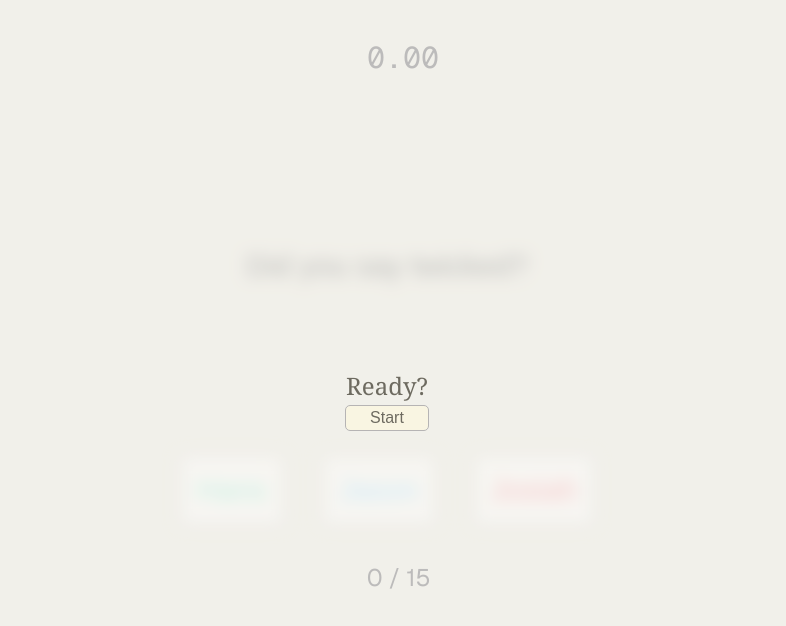
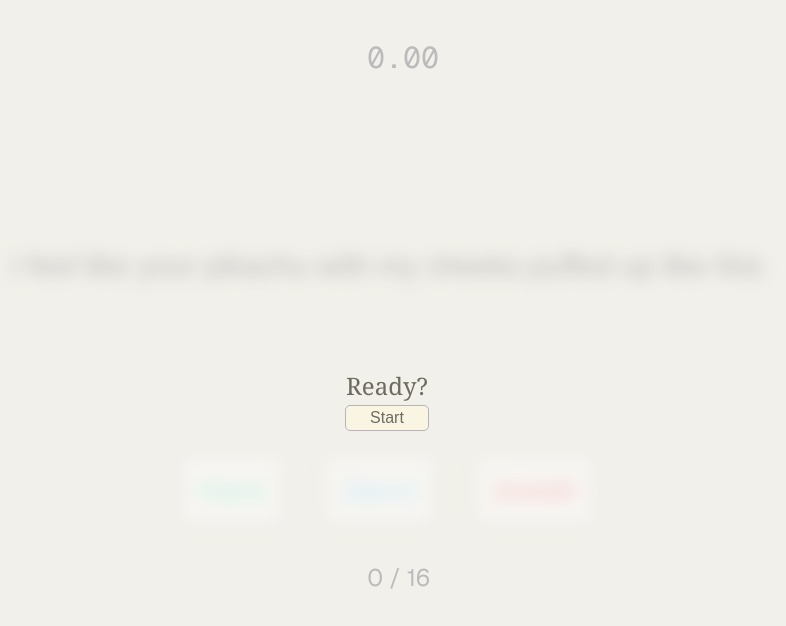
Before and after one commit to ROTBOW/quote_game, a Next.js app: page /game/1 in a window 1280 px wide. Shown: the top 626 px of the page, without its empty margins (253-1039 px from the left). Built offline with nearby package versions, Linux system fonts and the light colour scheme; no server answers.

Commit message:
made counts refer to the data instead of hard-coded and added one quote for josiah

```diff
--- a/app/game/[name]/page.jsx
+++ b/app/game/[name]/page.jsx
@@ -84,7 +84,7 @@ const Game = () => {
             setTimeout(() => (setShowWrong(false)), 500)
         }
 
-        if (idx + 1 >= 15) {
+        if (idx + 1 >= QUOTES.length) {
             addScore({
                 score: newScore,
                 name: params.name.trim().replace('%20', ' '),
@@ -121,7 +121,7 @@ const Game = () => {
 
             <div className='flex items-center'>
                 <div className={`${showWrong ? "animate-bounce" : "opacity-0"} text-red-500 text-2xl sm:text-3xl transition-all`}>wrong</div>
-                <div className='font-sans text-2xl mx-10'>{score} / 15</div>
+                <div className='font-sans text-2xl mx-10'>{score} / {QUOTES.length}</div>
                 <div className={`${showRight ? "animate-bounce" : "opacity-0"} text-green-500 text-2xl sm:text-3xl transition-all`}>right</div>
             </div>
         </main>
--- a/app/page.jsx
+++ b/app/page.jsx
@@ -7,6 +7,7 @@ import getAllScores from "@/firebase/getScoreboard";
 import { useEffect, useState } from "react";
 import { useRouter } from "next/navigation";
 import sortScores from "@/utils/sortScores";
+import { QUOTES } from "@/data/quotes";
 
 
 const Scoreboard = ({scores}) => {
@@ -29,7 +30,7 @@ const Scoreboard = ({scores}) => {
             <div className="flex items-center justify-between">
               <div>
                 <h2>{score.name}</h2>
-                <h3>Score: {score.score}/15</h3>
+                <h3>Score: {score.score}/{QUOTES.length}</h3>
                 <h3>Time: {calculateTotalTime(score)}</h3>
               </div>
               <span className="text-sm text-gray-500 font-medium">
--- a/data/quotes.js
+++ b/data/quotes.js
@@ -60,5 +60,9 @@ export const QUOTES = [
   {
     quote: "Oh I remember what I was gonna say, back in the Vietnam War…",
     speaker: 2 // Josiah
+  },
+  {
+    quote: "Do you consider the consequences of your actions have on those around you?",
+    speaker: 2 // Josiah
   }
 ];
```
